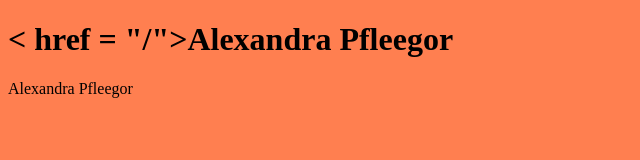
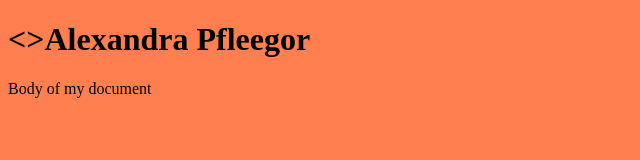
Before and after one commit to apfleegor/apfleegor.github.io, a plain HTML site: page index.html in a window 1280 px wide. Shown: the whole page, without its empty margins (0-640 px from the left). Drawn offline with Linux system fonts and the light colour scheme.

Commit message:
Version 2

```diff
--- a/index.html
+++ b/index.html
@@ -7,8 +7,8 @@
 <style>
     body {background-color: coral;}
 </style>
-<h1 id="site-title">< href = "/">Alexandra Pfleegor</h1>
+<h1 id="site-title"><>Alexandra Pfleegor</h1>
 <body>
-  Alexandra Pfleegor
+  Body of my document
 </body>
 </html>
```
